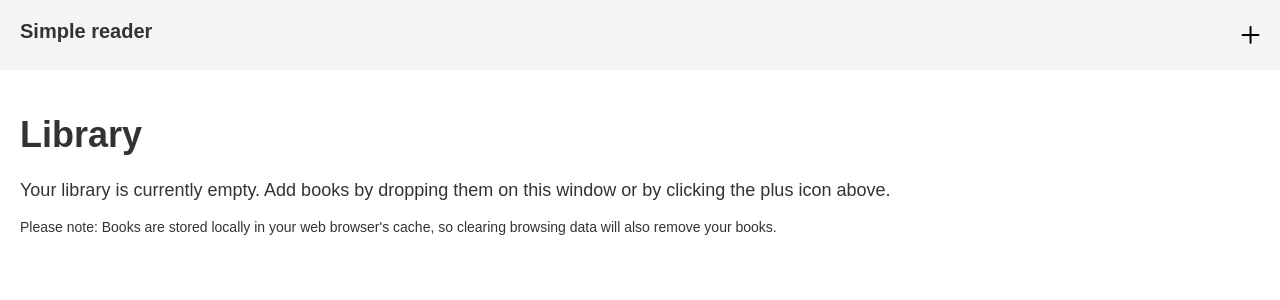
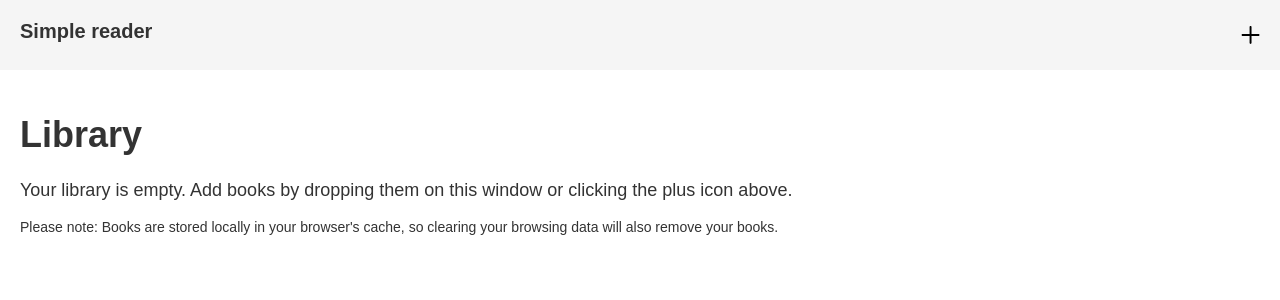
Before and after one commit to MattKevan/minimal-reader, a Vue app: page / in a window 1280 px wide. Shown: the top 300 px of the page. Built offline with nearby package versions, Linux system fonts and the light colour scheme; a web font is replaced by a local one.

Commit message:
Tweak empty text copy

```diff
--- a/src/views/HomeView.vue
+++ b/src/views/HomeView.vue
@@ -13,7 +13,7 @@
     <div class="content">
     <h1>Library</h1>
 
-      <div v-if="books.length === 0" class="placeholder"><p>Your library is currently empty. Add books by dropping them on this window or by clicking the plus icon above.</p><p class="xs">Please note: Books are stored locally in your web browser's cache, so clearing browsing data will also remove your books.</p></div>
+      <div v-if="books.length === 0" class="placeholder"><p>Your library is empty. Add books by dropping them on this window or clicking the plus icon above.</p><p class="xs">Please note: Books are stored locally in your browser's cache, so clearing your browsing data will also remove your books.</p></div>
 
     <div id="bookCatalog" class="book-grid">
       <div
```
